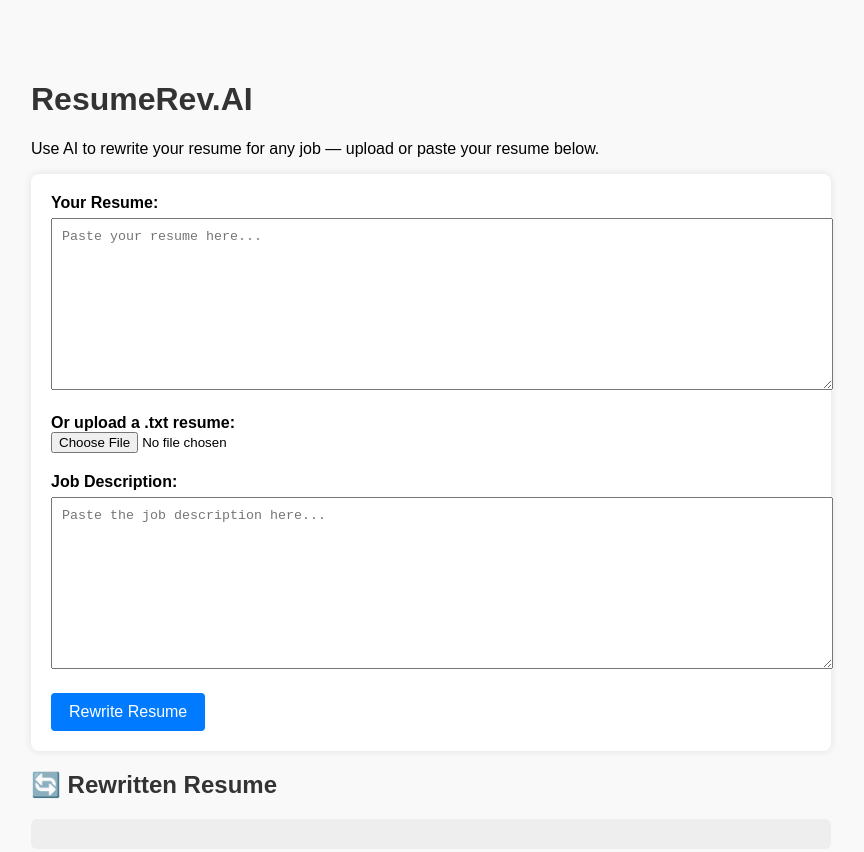
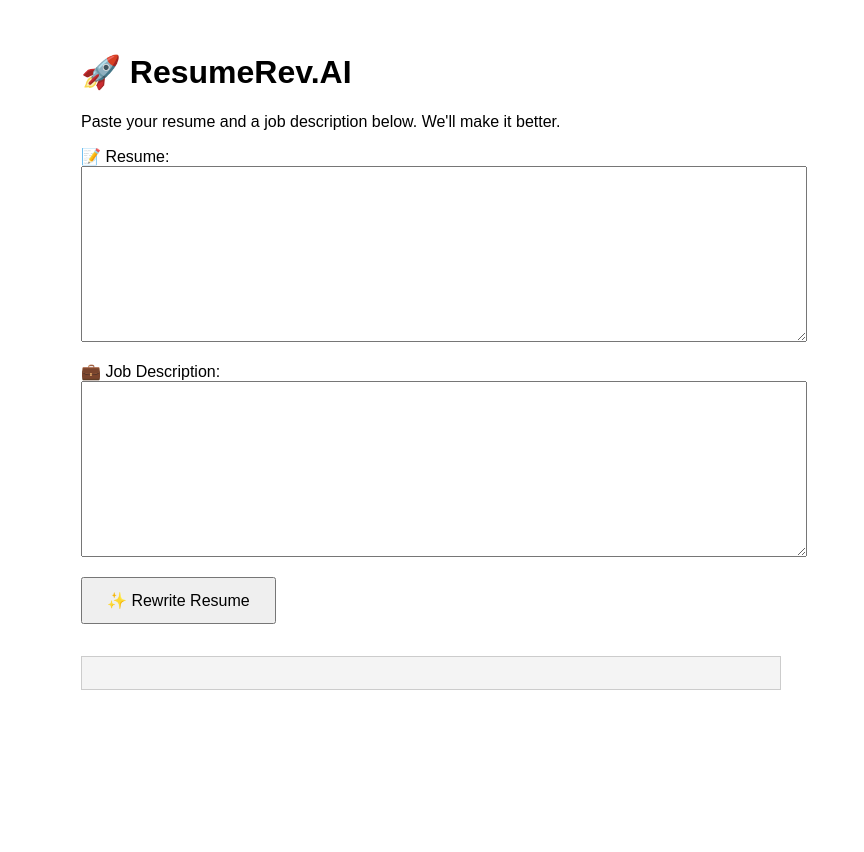
Before and after one commit to Quantom-Falcon/Final-Project, a website: page frontend/index.html in a window 1280 px wide. Shown: the whole page, without its empty margins (209-1073 px from the left). After the commit the page ends 800 px from the top, so only its background shows below. Drawn offline with Linux system fonts and the light colour scheme.

Commit message:
Update index.html

```diff
--- a/frontend/index.html
+++ b/frontend/index.html
@@ -2,147 +2,69 @@
 <html lang="en">
 <head>
   <meta charset="UTF-8" />
-  <title>ResumeRev.AI – AI Resume Rewriter</title>
-  <link rel="stylesheet" href="style.css" />
+  <meta name="viewport" content="width=device-width, initial-scale=1.0"/>
+  <title>ResumeRev.AI</title>
   <style>
     body {
-      font-family: Arial, sans-serif;
-      margin: 40px auto;
-      max-width: 800px;
-      padding: 20px;
-      background: #f9f9f9;
+      font-family: sans-serif;
+      padding: 2rem;
+      max-width: 700px;
+      margin: auto;
     }
-
-    form {
-      background: #fff;
-      padding: 20px;
-      border-radius: 8px;
-      box-shadow: 0 0 8px rgba(0,0,0,0.1);
-    }
-
     textarea {
       width: 100%;
+      margin-bottom: 1rem;
+      padding: 0.75rem;
       font-family: monospace;
-      margin-top: 6px;
-      margin-bottom: 20px;
-      padding: 10px;
-      resize: vertical;
     }
-
-    label {
-      font-weight: bold;
-      display: block;
+    button {
+      padding: 0.75rem 1.5rem;
+      font-size: 1rem;
     }
-
-    input[type="file"] {
-      margin-bottom: 20px;
-    }
-
-    button {
-      padding: 10px 18px;
-      background-color: #007bff;
-      color: white;
-      border: none;
-      font-size: 1rem;
-      border-radius: 4px;
-      cursor: pointer;
-    }
-
-    button:hover {
-      background-color: #0056b3;
-    }
-
-    #spinner {
-      display: none;
-      margin-top: 10px;
-      font-style: italic;
-      color: #555;
-    }
-
     pre {
-      background: #eee;
-      padding: 15px;
-      border-radius: 6px;
+      background: #f4f4f4;
+      padding: 1rem;
+      white-space: pre-wrap;
+      border: 1px solid #ccc;
+      margin-top: 2rem;
     }
   </style>
 </head>
 <body>
-  <h1>ResumeRev.AI</h1>
-  <p>Use AI to rewrite your resume for any job — upload or paste your resume below.</p>
+  <h1>🚀 ResumeRev.AI</h1>
+  <p>Paste your resume and a job description below. We'll make it better.</p>
 
-  <form id="resumeForm">
-    <label for="resume">Your Resume:</label>
-    <textarea id="resume" rows="10" placeholder="Paste your resume here..." required></textarea>
+  <form id="revForm">
+    <label>📝 Resume:</label><br />
+    <textarea id="resume" rows="10" required></textarea><br />
 
-    <label for="resumeUpload">Or upload a .txt resume:</label>
-    <input type="file" id="resumeUpload" accept=".txt" />
+    <label>💼 Job Description:</label><br />
+    <textarea id="job" rows="10" required></textarea><br />
 
-    <label for="job">Job Description:</label>
-    <textarea id="job" rows="10" placeholder="Paste the job description here..." required></textarea>
-
-    <button type="submit">Rewrite Resume</button>
-    <div id="spinner">⏳ Rewriting your resume... Please wait.</div>
+    <button type="submit">✨ Rewrite Resume</button>
   </form>
 
-  <h2>🔄 Rewritten Resume</h2>
   <pre id="output"></pre>
 
   <script>
-    const form = document.getElementById("resumeForm");
-    const output = document.getElementById("output");
-    const spinner = document.getElementById("spinner");
+    const form = document.getElementById('revForm');
+    const output = document.getElementById('output');
 
-    form.addEventListener("submit", async function (e) {
+    form.addEventListener('submit', async (e) => {
       e.preventDefault();
+      output.textContent = '⏳ Processing...';
 
-      const resume = document.getElementById("resume").value.trim();
-      const job = document.getElementById("job").value.trim();
+      const res = await fetch('/api/rewrite-resume', {
+        method: 'POST',
+        headers: { 'Content-Type': 'application/json' },
+        body: JSON.stringify({
+          resume: document.getElementById('resume').value,
+          job: document.getElementById('job').value
+        })
+      });
 
-      if (!resume || !job) {
-        output.textContent = "⚠️ Please provide both resume and job description.";
-        return;
-      }
-
-      spinner.style.display = "block";
-      output.textContent = "";
-
-      try {
-        const res = await fetch("/api/rewrite-resume", {
-          method: "POST",
-          headers: { "Content-Type": "application/json" },
-          body: JSON.stringify({ resume, job })
-        });
-
-        const data = await res.json();
-        spinner.style.display = "none";
-
-        if (data.improvedResume) {
-          output.textContent = data.improvedResume;
-        } else {
-          output.textContent = `❌ Error: ${data.error || "Something went wrong."}`;
-        }
-      } catch (err) {
-        spinner.style.display = "none";
-        output.textContent = "❌ Failed to connect to the server.";
-        console.error(err);
-      }
-    });
-
-    // Handle .txt file upload
-    document.getElementById("resumeUpload").addEventListener("change", function () {
-      const file = this.files[0];
-      if (!file) return;
-
-      if (file.type !== "text/plain") {
-        alert("Please upload a .txt file");
-        return;
-      }
-
-      const reader = new FileReader();
-      reader.onload = function (e) {
-        document.getElementById("resume").value = e.target.result;
-      };
-      reader.readAsText(file);
+      const data = await res.json();
+      output.textContent = data.improvedResume || data.error || 'Something went wrong.';
     });
   </script>
 </body>
```
